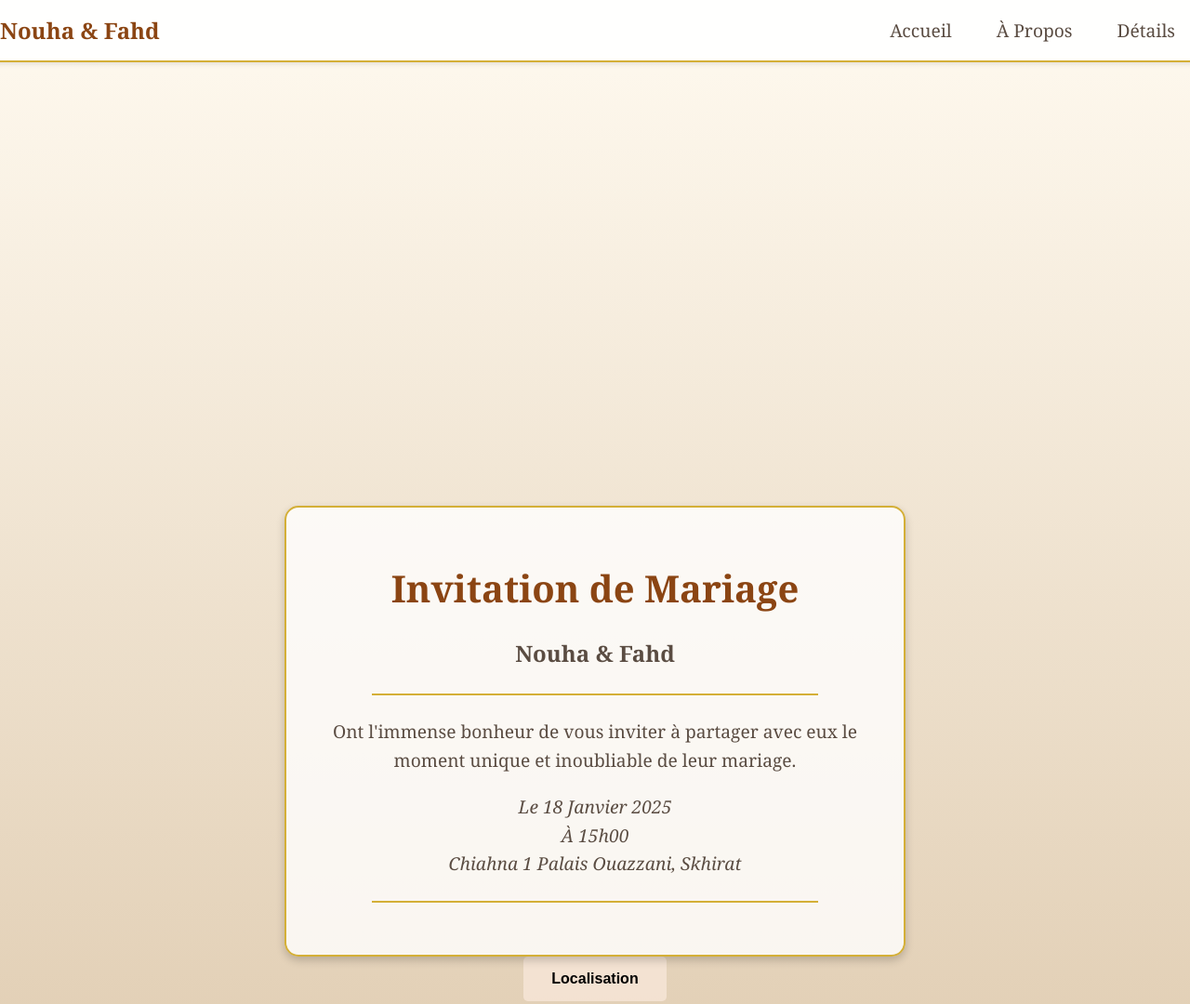
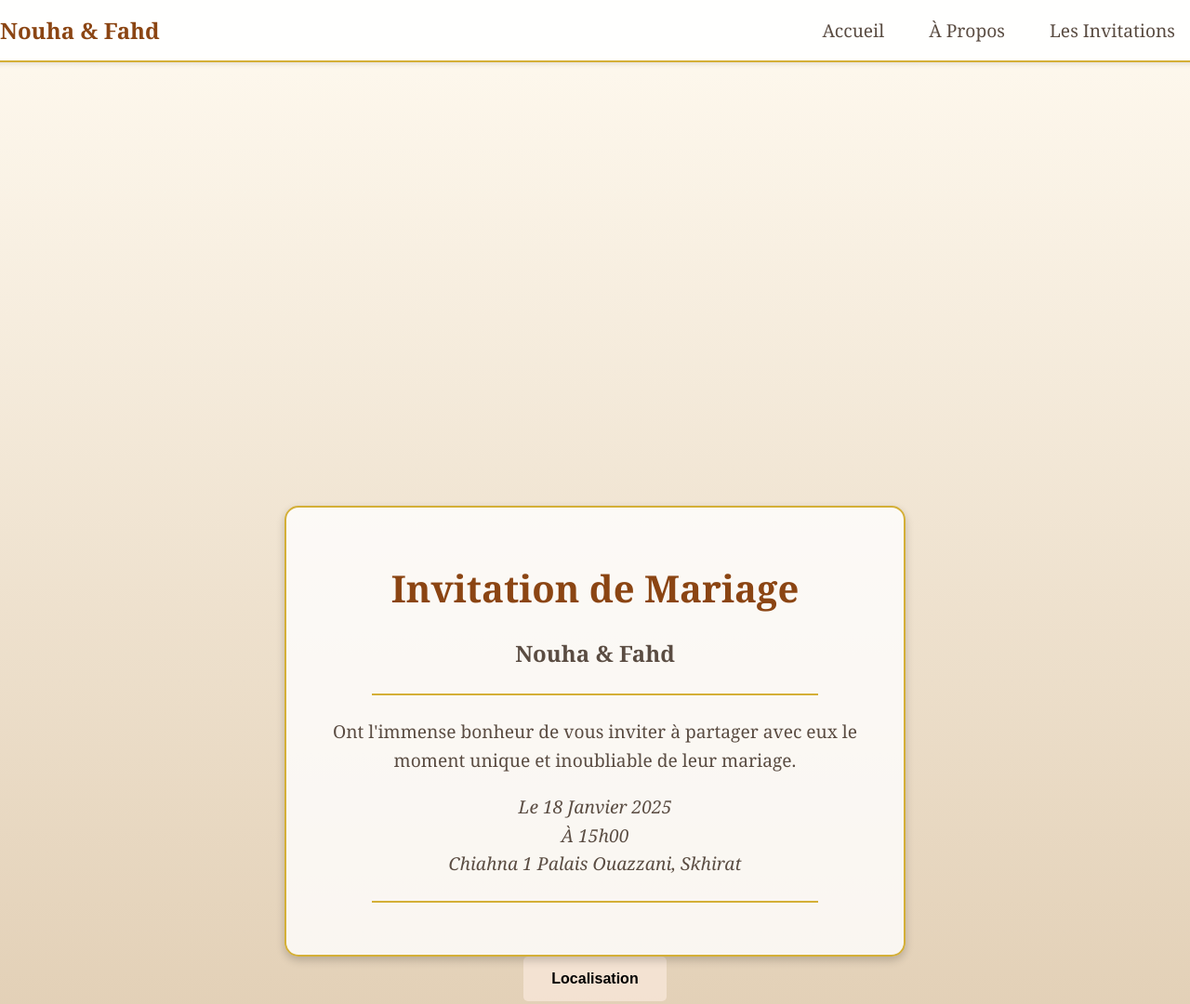
Before and after one commit to othmaneelwahidi/invitation, a plain HTML site: page index.html in a window 1280 px wide. Shown: the top 1080 px of the page at 93% size. Drawn offline with Linux system fonts and the light colour scheme.

Commit message:
Update index.html

```diff
--- a/index.html
+++ b/index.html
@@ -187,7 +187,7 @@
         <div class="navbar-menu">
             <a href="index.html">Accueil</a>
             <a href="Apropos.html">À Propos</a>
-            <a href="#">Détails</a>
+            <a href="#">Les Invitations</a>
         </div>
     </div>
 
```
